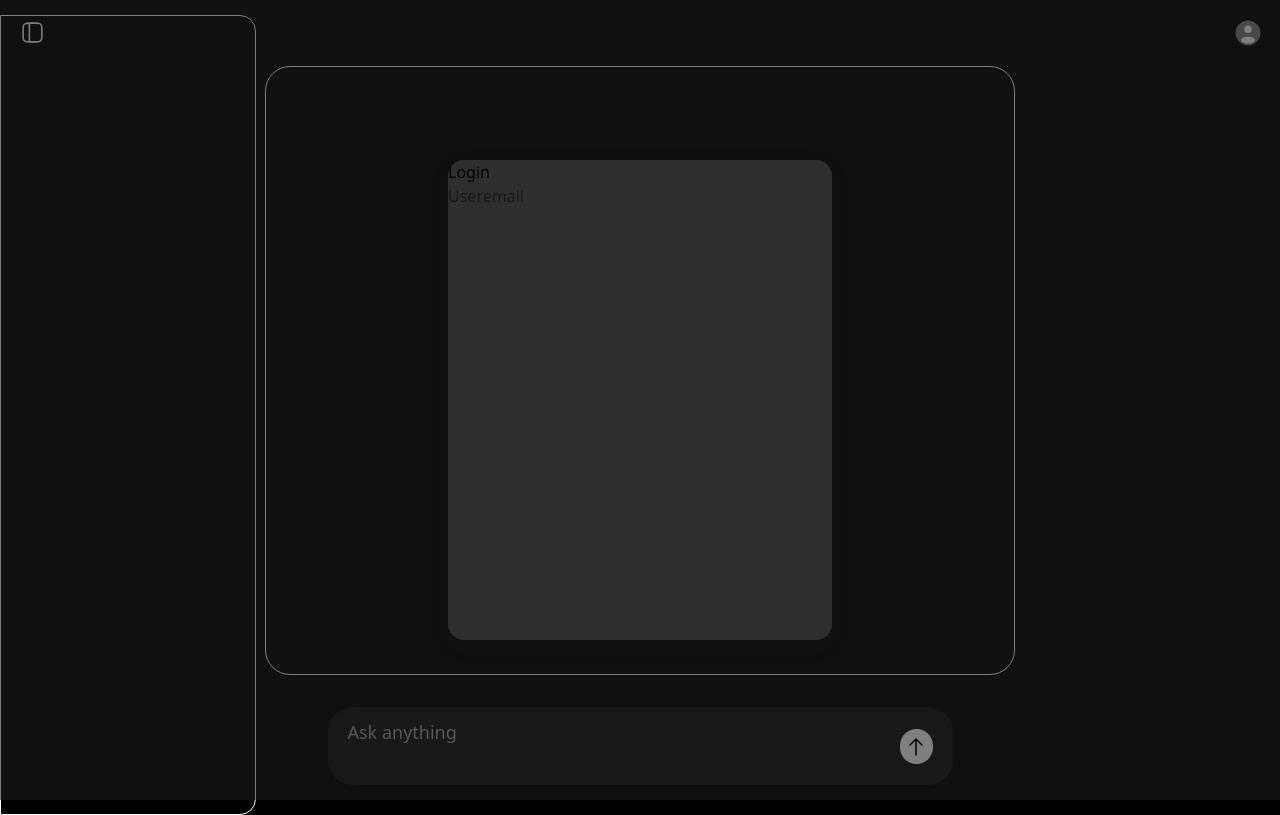
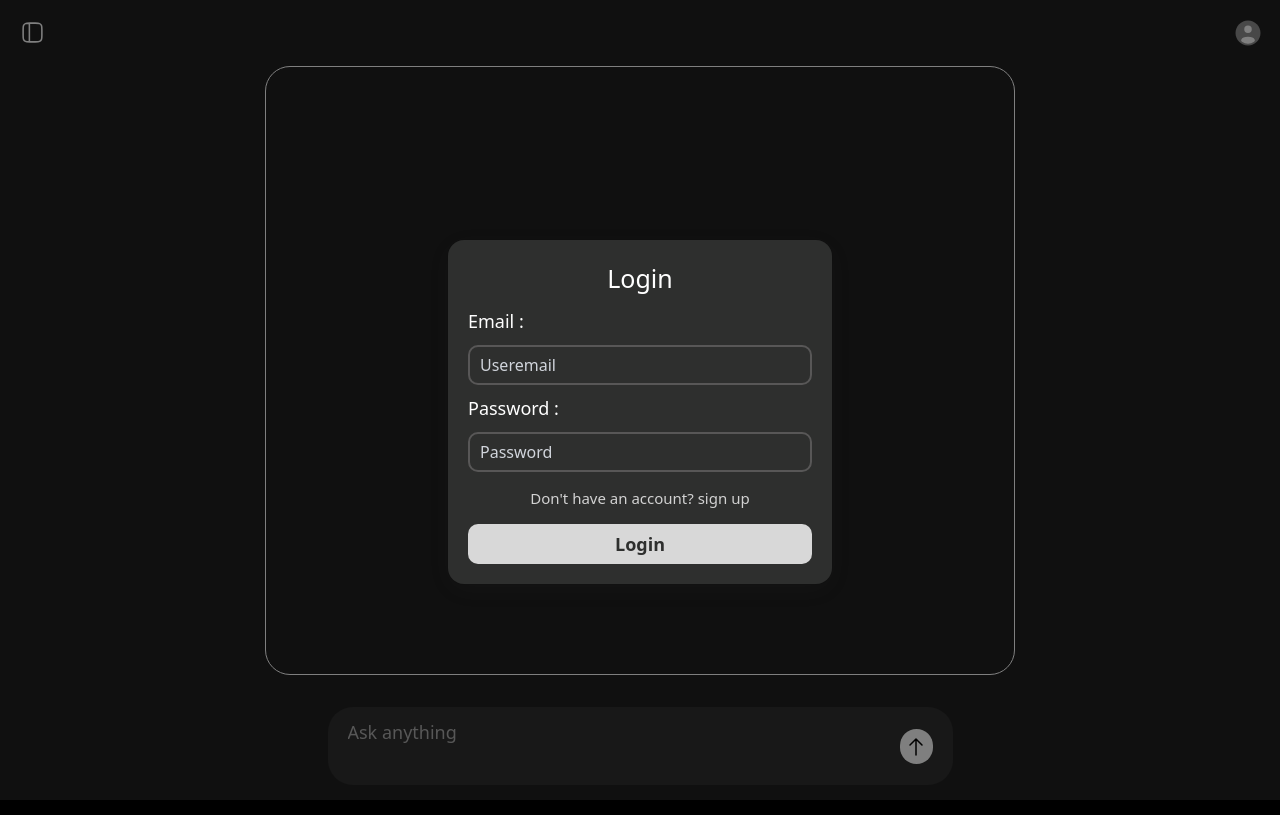
Before and after one commit to MehtaAum/chat-bot, a website: page index.html in a window 1280 px wide. Both pictures are taken after a click on the element 1247 px from the left and 32 px from the top of the page. Drawn offline with Linux system fonts and the light colour scheme.

Commit message:
login form

```diff
--- a/index.html
+++ b/index.html
@@ -56,16 +56,15 @@ chat bot
     <!-- profile -->
     <div class="overlay hidden fixed inset-0 bg-black opacity-50 z-40"></div>
 
-    <div class="profile absolute bg-[#2e2f2e] top-[20vh] w-[30vw] h-[60vh] rounded-2xl z-50">
-
-
+    <div class="profile absolute bg-[#2e2f2e] top-[30vh] w-[30vw] h-auto flex flex-col gap-[10px] p-[20px] rounded-2xl z-50">
 
     </div>
     <!-- profile -->
 
    <!-- history -->
-    <div class="history w-[20vw]  absolute left-0 z-20 h-[100vh] border border-white rounded-tr-2xl rounded-br-2xl"></div>
+    <!-- <div class="history w-[20vw]  absolute left-0 z-20 h-[100vh] border border-white rounded-tr-2xl rounded-br-2xl"></div> -->
    <!-- history -->
+
 
 
 </div>
--- a/script.js
+++ b/script.js
@@ -148,10 +148,13 @@ userIcon.addEventListener("click" , function(e){
 
   profile.innerHTML = `
 
-    <h1>Login</h1>
-    <input type="email" placeholder="Useremail" id="enteredUserEmailID" />
-
-
+    <h1 class="text-center text-white text-[25px]">Login</h1>
+    <label class="text-white text-[18px]">Email :</label>
+    <input type="email" placeholder="Useremail" id="enteredUserEmailID" class="border-2 border-[#585757] w-full h-[40px] rounded-[10px] placeholder:text-gray-300 pl-[10px] " />
+    <label class="text-white text-[18px]">Password :</label>
+    <input type="password" placeholder="Password" id="enteredUserPassword" class="border-2 border-[#585757] w-full h-[40px] rounded-[10px] placeholder:text-gray-300 pl-[10px] " />
+    <p class="text-[15px] text-center text-[#d2d2d2] my-[5px]">Don't have an account? <span class="">sign up</span></p>
+    <button class="bg-[#d8d8d8] w-full h-[40px] text-[18px] rounded-[10px] text-[#2E2F2E] font-bold">Login</button>
   `
 
 })
```
Also changed, not shown: output.css.
